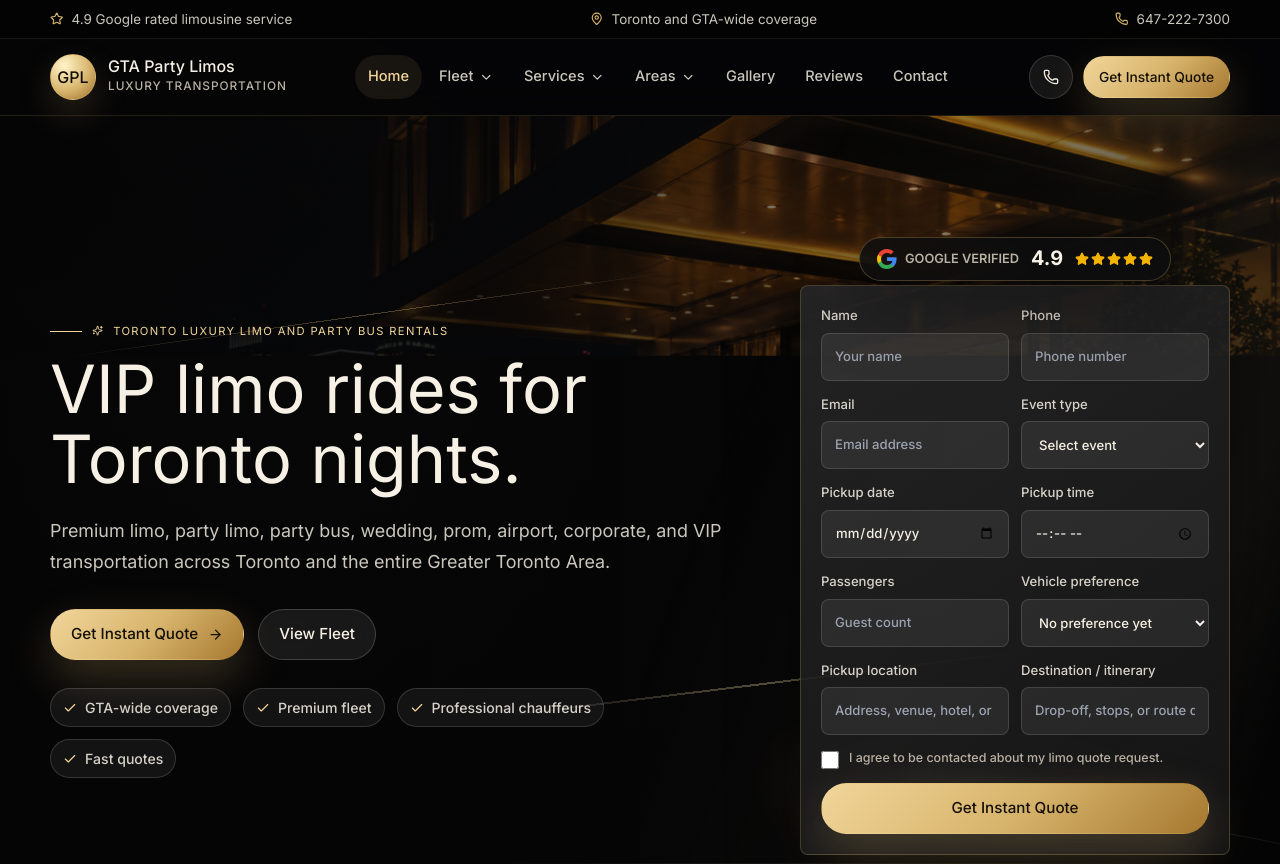
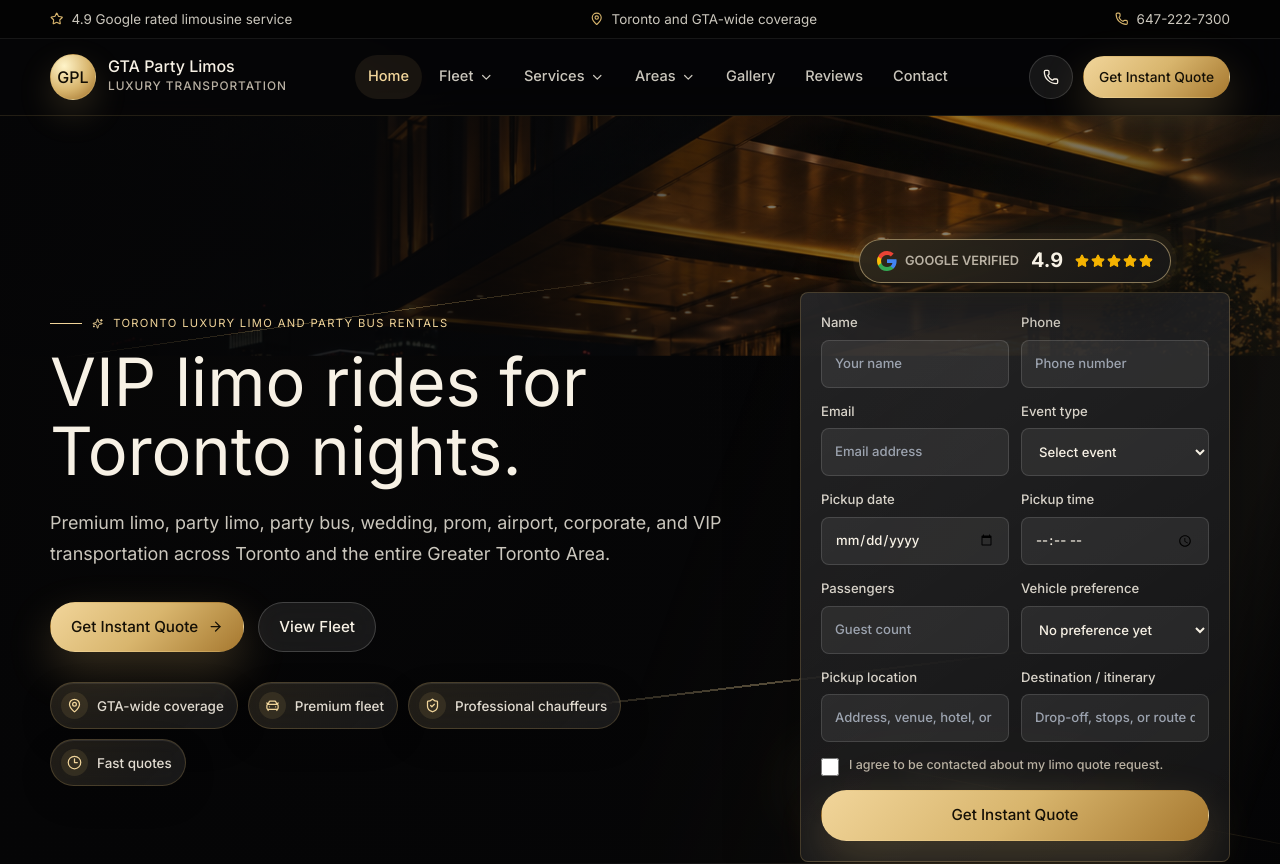
Before and after one commit to kashifibad/gtapartylimos-website, a React (Vite) app: page / in a window 1280 px wide. Shown: the top 864 px of the page. Built offline with nearby package versions, Linux system fonts and the light colour scheme.

Commit message:
Polish favicon and hero trust badges

```diff
--- a/index.html
+++ b/index.html
@@ -7,6 +7,8 @@
       name="description"
       content="GTA Party Limos provides premium limo, party bus, wedding, prom, corporate, airport, and VIP transportation across Toronto and the Greater Toronto Area."
     />
+    <link rel="icon" type="image/svg+xml" href="/favicon.svg?v=2" />
+    <link rel="shortcut icon" href="/favicon.svg?v=2" />
     <title>GTA Party Limos | Luxury Limo & Party Bus Rentals in Toronto</title>
     <script src="/web3forms-config.js"></script>
   </head>
--- a/src/main.tsx
+++ b/src/main.tsx
@@ -663,6 +663,13 @@
 }
 
 function Hero({ navigate }: { navigate: (href: string) => (event: React.MouseEvent<HTMLAnchorElement>) => void }) {
+  const heroHighlights = [
+    { icon: MapPin, label: 'GTA-wide coverage' },
+    { icon: CarFront, label: 'Premium fleet' },
+    { icon: ShieldCheck, label: 'Professional chauffeurs' },
+    { icon: Clock3, label: 'Fast quotes' },
+  ];
+
   return (
     <section className="hero">
       <div className="hero-bg" />
@@ -691,8 +698,8 @@
             </a>
           </div>
           <div className="hero-trust">
-            {['GTA-wide coverage', 'Premium fleet', 'Professional chauffeurs', 'Fast quotes'].map((item) => (
-              <span key={item}><Check aria-hidden="true" /> {item}</span>
+            {heroHighlights.map(({ icon: IconComponent, label }) => (
+              <span key={label}><IconComponent aria-hidden="true" /> {label}</span>
             ))}
           </div>
         </div>
--- a/src/styles.css
+++ b/src/styles.css
@@ -568,37 +568,47 @@
 .hero-trust {
   display: flex;
   flex-wrap: wrap;
-  gap: 12px;
-  margin-top: 28px;
+  gap: 10px;
+  margin-top: 30px;
 }
 
 .hero-trust span,
 .quote-highlights span {
   display: inline-flex;
   align-items: center;
-  gap: 8px;
-  border: 1px solid rgba(255, 255, 255, 0.14);
+  gap: 9px;
+  border: 1px solid rgba(216, 181, 109, 0.22);
   border-radius: 999px;
-  padding: 8px 12px;
-  color: rgba(247, 241, 229, 0.86);
-  background: rgba(255, 255, 255, 0.06);
-  font-size: 0.88rem;
+  padding: 9px 13px 9px 10px;
+  color: rgba(247, 241, 229, 0.9);
+  background:
+    linear-gradient(135deg, rgba(216, 181, 109, 0.1), rgba(255, 255, 255, 0.045)),
+    rgba(255, 255, 255, 0.035);
+  box-shadow: inset 0 1px 0 rgba(255, 255, 255, 0.08), 0 12px 32px rgba(0, 0, 0, 0.18);
+  font-size: 0.84rem;
   font-weight: 600;
+  backdrop-filter: blur(12px);
 }
 
 .hero-trust svg,
 .quote-highlights svg {
+  display: grid;
+  width: 27px;
+  height: 27px;
+  border-radius: 50%;
+  padding: 6px;
   color: var(--gold-2);
+  background: rgba(216, 181, 109, 0.12);
 }
 
 .hero-card {
   position: relative;
-  padding-top: 48px;
+  padding-top: 62px;
 }
 
 .rating-card {
   position: absolute;
-  top: 0;
+  top: 31px;
   left: 50%;
   z-index: 3;
   display: inline-flex;
@@ -607,12 +617,17 @@
   align-items: center;
   justify-content: center;
   gap: 12px;
-  transform: translateX(-50%);
-  border: 1px solid rgba(216, 181, 109, 0.28);
+  transform: translate(-50%, -50%);
+  border: 1px solid rgba(241, 213, 154, 0.5);
   border-radius: 999px;
   padding: 11px 17px;
-  background: rgba(13, 13, 15, 0.86);
-  box-shadow: var(--shadow);
+  background:
+    linear-gradient(135deg, rgba(216, 181, 109, 0.18), rgba(255, 255, 255, 0.06)),
+    rgba(8, 8, 9, 0.94);
+  box-shadow:
+    0 18px 44px rgba(0, 0, 0, 0.42),
+    0 0 0 6px rgba(216, 181, 109, 0.045),
+    0 0 34px rgba(216, 181, 109, 0.18);
   backdrop-filter: blur(18px);
 }
 
```
Also changed, not shown: public/favicon.svg (added).
